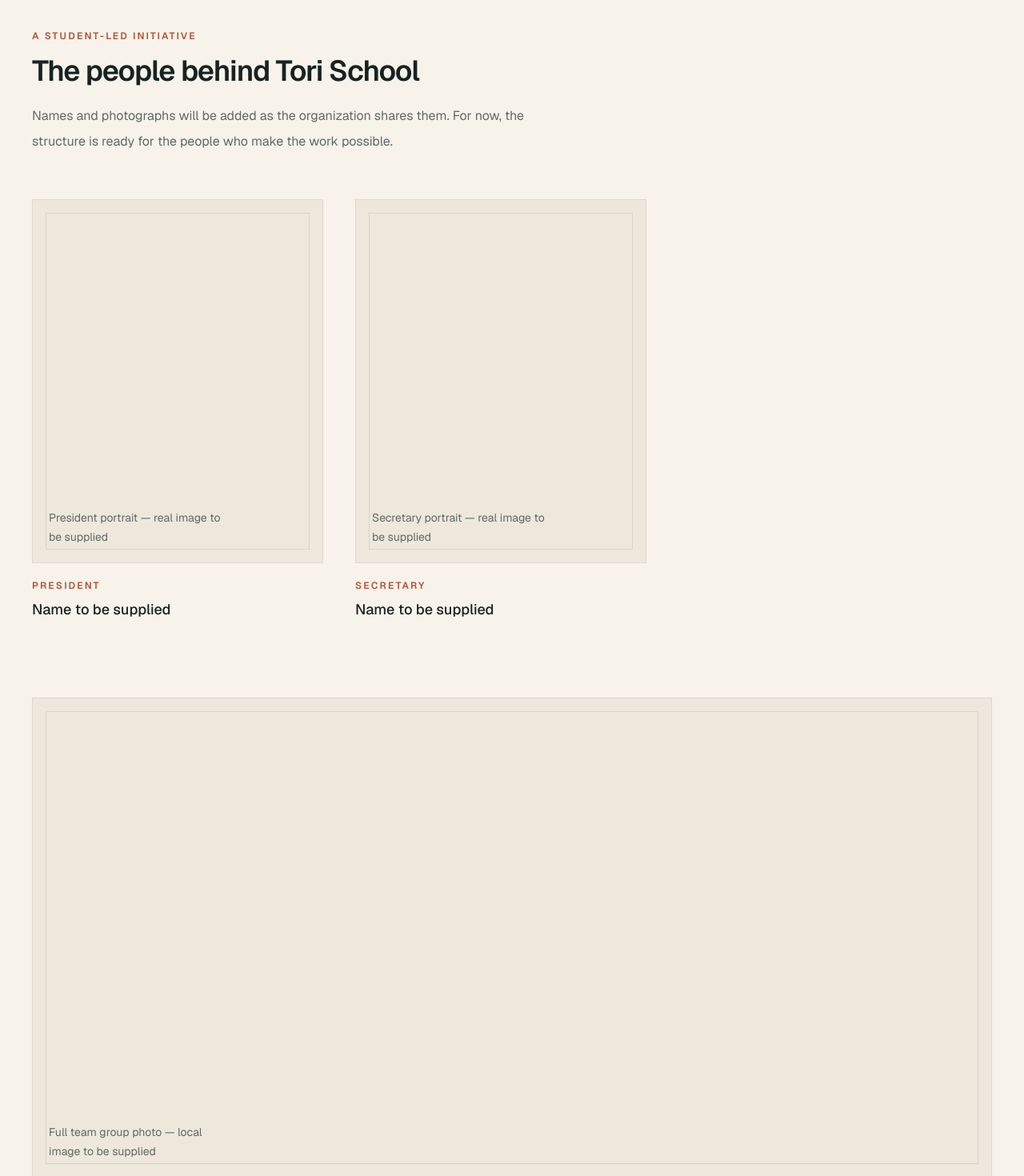
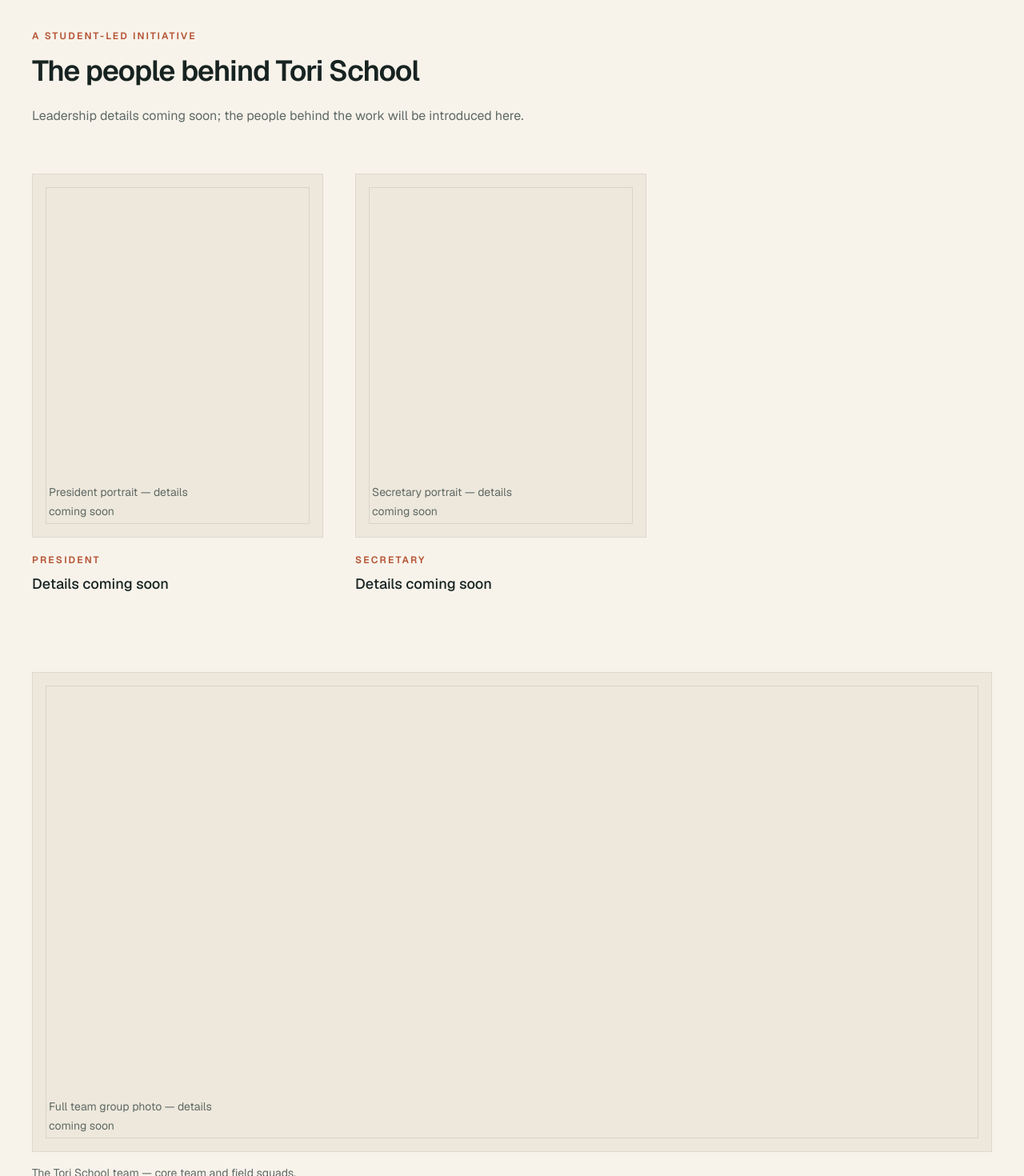
Before and after one commit to irfanAbir1231/torischool, a Next.js app: page / in a window 1280 px wide. Shown: the part 3860-5330 px from the top of the page at 80% size. Built offline with nearby package versions, Linux system fonts and the light colour scheme.

Commit message:
fix: polish Tori School launch experience

```diff
--- a/src/components/sections/Organization.tsx
+++ b/src/components/sections/Organization.tsx
@@ -8,19 +8,19 @@ export function Organization() {
   return (
     <Section id="team" aria-labelledby="team-heading">
       <Container>
-        <SectionHeading id="team-heading" eyebrow="A student-led initiative" title="The people behind Tori School" description="Names and photographs will be added as the organization shares them. For now, the structure is ready for the people who make the work possible." />
+        <SectionHeading id="team-heading" eyebrow="A student-led initiative" title="The people behind Tori School" description={site.organization.introduction} />
         <div className="mt-14 grid gap-8 sm:grid-cols-2 sm:gap-10 lg:max-w-3xl">
           {site.leadership.map((person) => (
             <article key={person.role}>
-              <PlaceholderMedia label={`${person.role} portrait — real image to be supplied`} image={person.image} />
+              <PlaceholderMedia label={`${person.role} portrait — details coming soon`} image={person.image} />
               <p className="mt-5 text-xs font-semibold uppercase tracking-[0.18em] text-accent">{person.role}</p>
               <p className="mt-2 text-lg font-medium text-ink">{person.name}</p>
             </article>
           ))}
         </div>
         <figure className="mt-16 sm:mt-24">
-          <PlaceholderMedia label="Full team group photo — local image to be supplied" image={null} aspectClass="aspect-[16/8]" className="w-full" />
-          <figcaption className="mt-4 text-sm text-muted">The Tori School team — core team and field squads.</figcaption>
+          <PlaceholderMedia label="Full team group photo — details coming soon" image={site.organization.teamPhoto} aspectClass="aspect-[16/8]" className="w-full" />
+          <figcaption className="mt-4 text-sm text-muted">{site.organization.teamPhotoCaption}</figcaption>
         </figure>
       </Container>
     </Section>
--- a/src/data/site.ts
+++ b/src/data/site.ts
@@ -37,6 +37,7 @@ export const site = {
     name: "Tori School",
     subtitle: "Pilot · University of Dhaka",
     location: "University of Dhaka, Bangladesh",
+    logo: null as string | null,
   },
   navigation: [
     { label: "Tracks", href: "#tracks" },
@@ -94,9 +95,14 @@ export const site = {
     },
   },
   leadership: [
-    { role: "President", name: "Name to be supplied", image: null },
-    { role: "Secretary", name: "Name to be supplied", image: null },
+    { role: "President", name: "Details coming soon", image: null },
+    { role: "Secretary", name: "Details coming soon", image: null },
   ] satisfies PersonPlaceholder[],
+  organization: {
+    introduction: "Leadership details coming soon; the people behind the work will be introduced here.",
+    teamPhoto: null as string | null,
+    teamPhotoCaption: "The Tori School team — core team and field squads.",
+  },
   volunteerGallery: [
     { subject: "Volunteers with children", image: null },
     { subject: "Memory or activity moment", image: null },
@@ -118,7 +124,7 @@ export const site = {
     introduction: "Volunteering here is a chance to learn alongside children, build practical teaching experience, and become part of a team that consistently shows up.",
     points: [
       "Connect with children through patient, everyday learning.",
-      "Gain hands-on experience in teaching and field work.",
+      "Gain hands-on teaching experience.",
       "Create memories together as part of a returning team.",
     ],
   },
```
